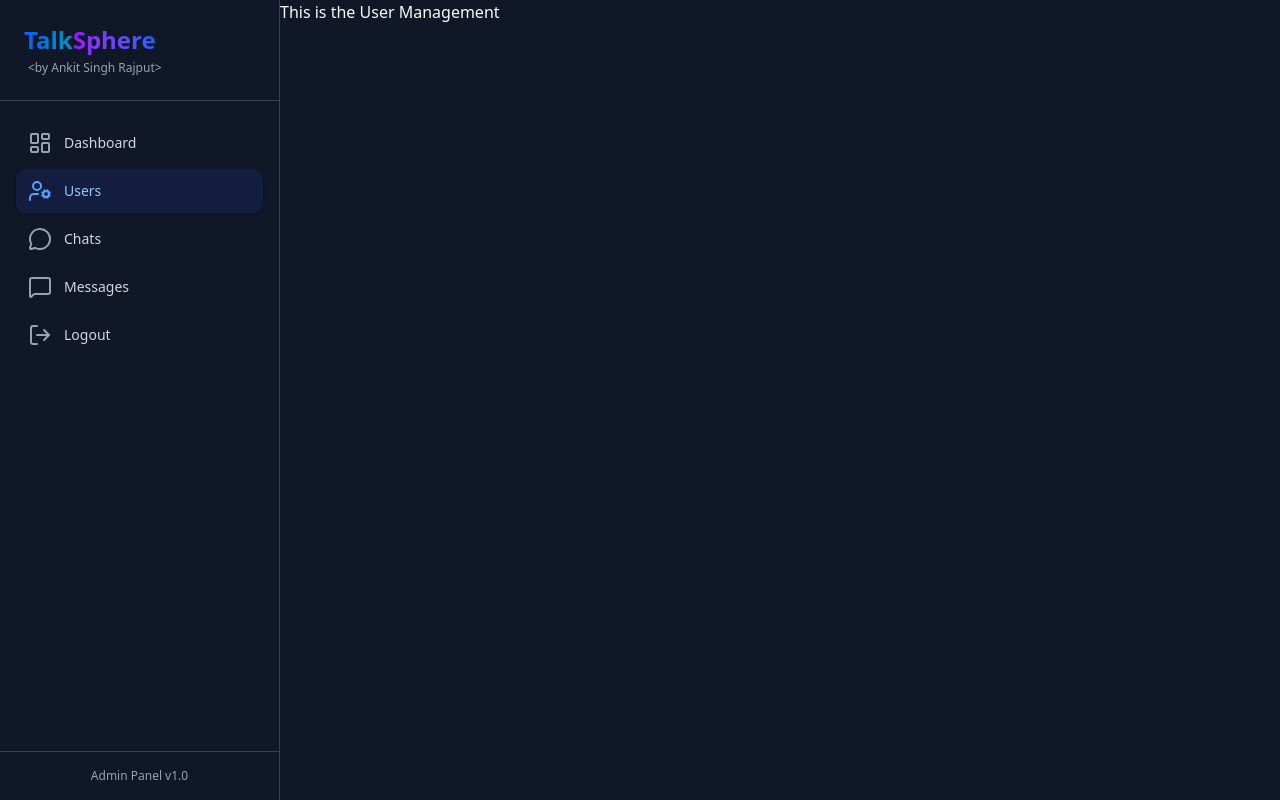
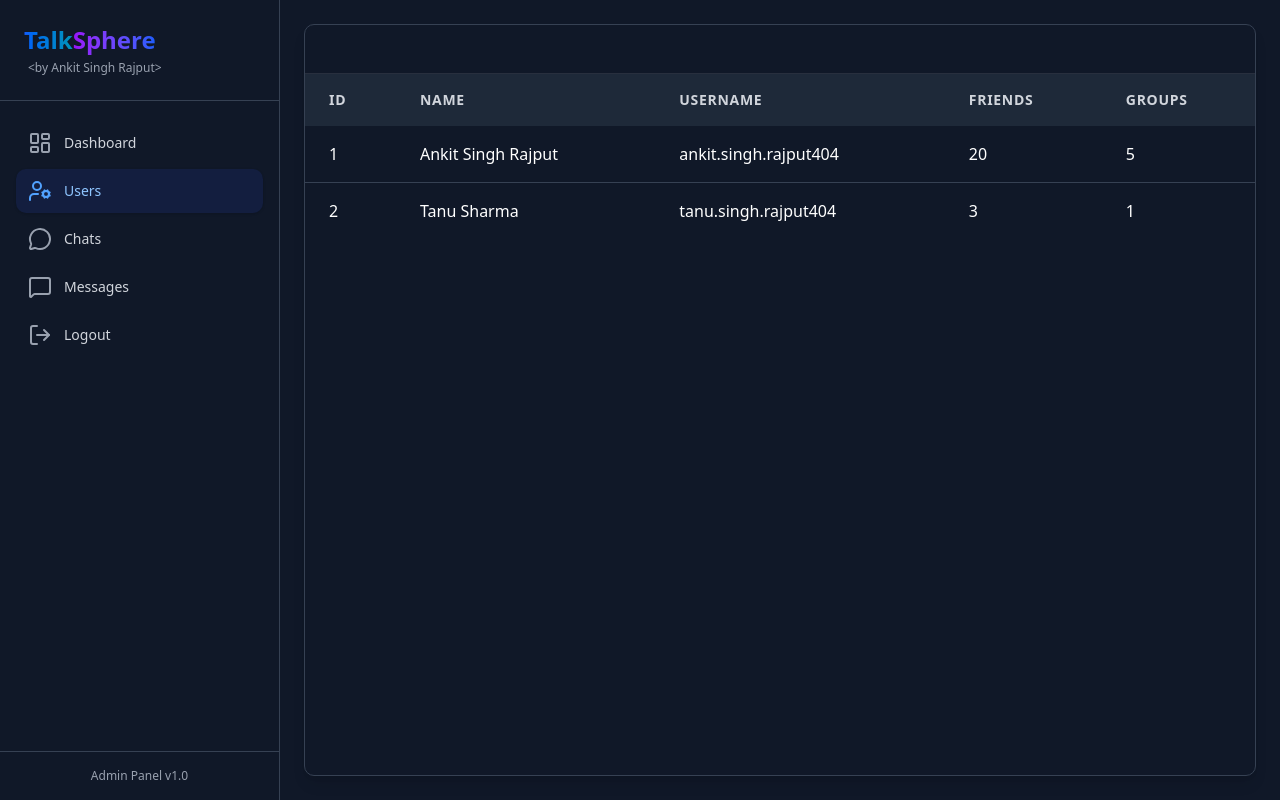
Before and after one commit to ankitsinghrajp/TalkSphere, a React (Vite) app in the folder client/: page /admin/users in a window 1280 px wide. Built offline with nearby package versions, Linux system fonts and the light colour scheme.

Commit message:
Admin Users Page created

```diff
--- a/client/src/components/constants/sampleData.tsx
+++ b/client/src/components/constants/sampleData.tsx
@@ -78,3 +78,25 @@ export const sampleMessage = [
     createdAt: "2025-06-12T10:41:30.630Z",
   }
 ]
+
+
+export const dashboardData = {
+    users:[
+        {
+    _id: 1,
+    name: "Ankit Singh Rajput",
+    avatar: "https://images.unsplash.com/photo-1755371034010-51c25321312d?w=600&auto=format&fit=crop&q=60&ixlib=rb-4.1.0&ixid=M3wxMjA3fDB8MHxmZWF0dXJlZC1waG90b3MtZmVlZHwxfHx8ZW58MHx8fHx8",
+    username:"ankit.singh.rajput404",
+    friends: 20,
+    groups: 5
+  },
+  {
+    _id:2,
+    name:"Tanu Sharma",
+    avatar: "https://images.unsplash.com/photo-1755380749576-c2372cc487a7?w=600&auto=format&fit=crop&q=60&ixlib=rb-4.1.0&ixid=M3wxMjA3fDB8MHxmZWF0dXJlZC1waG90b3MtZmVlZHwzfHx8ZW58MHx8fHx8",
+    username:"tanu.singh.rajput404",
+    friends: 3,
+    groups:1
+  }
+    ]
+}
--- a/client/src/components/shared/Table.tsx
+++ b/client/src/components/shared/Table.tsx
@@ -1,9 +1,76 @@
-import React from 'react'
+import React, { useState } from 'react';
 
-const Table = () => {
+const TableComponent = ({ heading, columns, rows }) => {
+  const [isDarkTheme, setIsDarkTheme] = useState(true);
+
+  const themeClasses = {
+    container: isDarkTheme ? 'bg-gray-900 text-white' : 'bg-white text-gray-900',
+    card: isDarkTheme ? 'bg-gray-900 border-gray-700' : 'bg-white border-gray-200',
+    tableHeader: isDarkTheme ? 'bg-gray-800 text-gray-300' : 'bg-gray-50 text-gray-700',
+    tableRow: isDarkTheme ? 'border-gray-700 hover:bg-gray-700' : 'border-gray-200 hover:bg-gray-50'
+  };
+
+  const renderCellContent = (column, row) => {
+    if (column.renderCell) {
+      return column.renderCell({ row });
+    }
+    return row[column.field];
+  };
+
   return (
-    <div>Table</div>
-  )
-}
+    <div className={`h-full px-2 py-6 md:p-6 ${themeClasses.container}`}>
+      <div className={`rounded-lg shadow-lg border ${themeClasses.card} h-full flex flex-col`}>
+        {/* Header Section */}
+        <div className="p-6 border-b border-opacity-20">
 
-export default Table
+        </div>
+
+        {/* Table Section */}
+        <div className="flex-1 overflow-auto">
+          <table className="w-full">
+            <thead className={`${themeClasses.tableHeader} sticky top-0`}>
+              <tr>
+                {columns.map((column) => (
+                  <th
+                    key={column.field}
+                    className="px-6 py-4 text-left text-sm font-semibold uppercase tracking-wider"
+                  >
+                    {column.headerName}
+                  </th>
+                ))}
+              </tr>
+            </thead>
+            <tbody className="divide-y divide-gray-600 divide-opacity-30">
+              {rows.length > 0 ? (
+                rows.map((row, index) => (
+                  <tr key={row._id || row.id || index} className={`transition-colors ${themeClasses.tableRow}`}>
+                    {columns.map((column) => (
+                      <td key={column.field} className="px-6 py-4">
+                        {renderCellContent(column, row)}
+                      </td>
+                    ))}
+                  </tr>
+                ))
+              ) : (
+                <tr>
+                  <td
+                    colSpan={columns.length}
+                    className="px-6 py-16 text-center text-gray-400"
+                  >
+                    <div className="flex flex-col items-center space-y-2">
+                      <div className="text-4xl mb-4">📄</div>
+                      <p className="text-lg font-medium">No data available</p>
+                      <p className="text-sm opacity-75">There are no users to display at the moment.</p>
+                    </div>
+                  </td>
+                </tr>
+              )}
+            </tbody>
+          </table>
+        </div>
+      </div>
+    </div>
+  );
+};
+
+export default TableComponent;
--- a/client/src/pages/admin/UserManagement.tsx
+++ b/client/src/pages/admin/UserManagement.tsx
@@ -1,11 +1,44 @@
-import React from 'react'
+import React, { useEffect, useState } from 'react'
 import AdminLayout from '../../components/layout/AdminLayout'
+import TableComponent from '../../components/shared/Table'
+import { Avatar } from '../../components/ui/avatar'
+import {dashboardData} from "../../components/constants/sampleData"
+
+const columns = [
+  {
+    field:"_id",  // Changed from "id" to "_id"
+    headerName:"ID",
+  },
+  {
+    field:"name",
+    headerName:"Name",
+  },
+  {
+    field:"username",
+    headerName:"Username",
+  },
+  {
+   field:"friends",
+   headerName:"Friends",
+  },
+  {
+    field:"groups",
+    headerName:"Groups",
+  },
+]
 
 const UserManagement = () => {
+
+  const [rows,setRows] = useState([]);
+
+useEffect(() => {
+   setRows(dashboardData.users);
+}, [rows])
+
   return (
     <AdminLayout>
-        <div>
-            This is the User Management
+        <div className='h-[100vh]'>
+            <TableComponent heading={"All Users"} columns={columns}  rows={rows}/>
         </div>
     </AdminLayout>
   )
```
